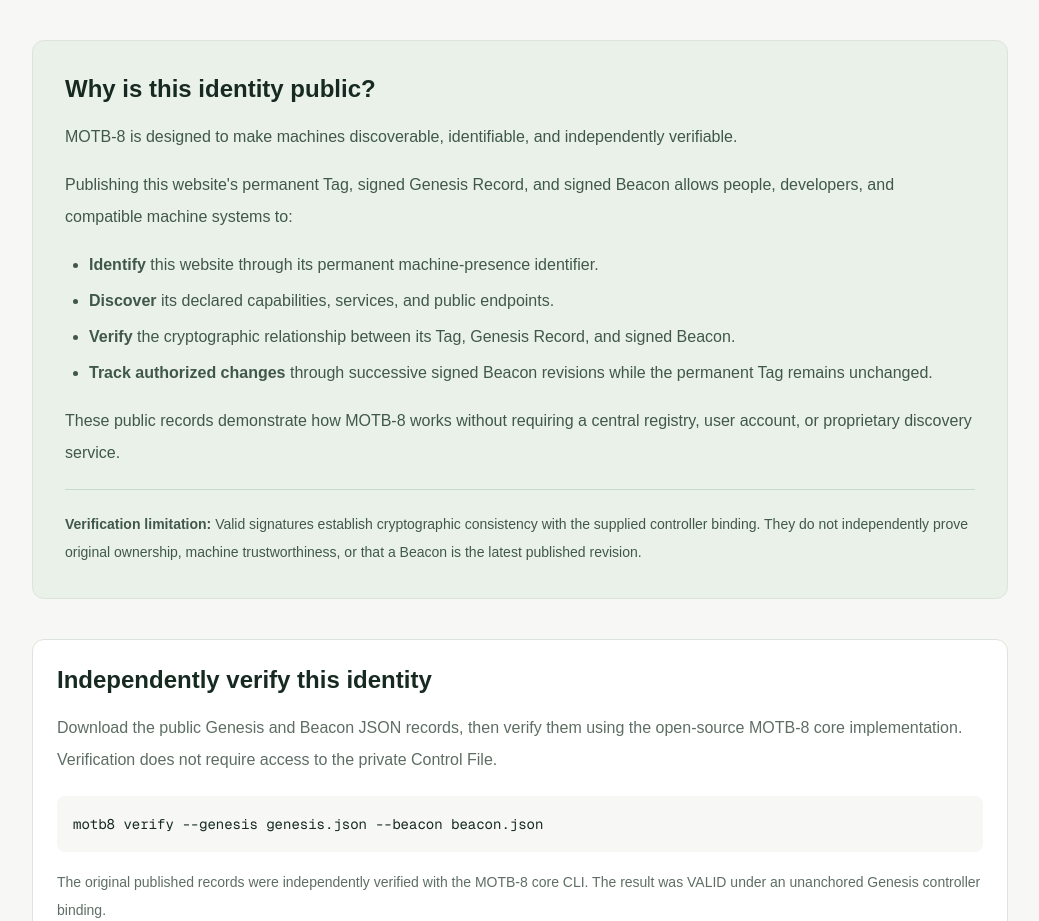
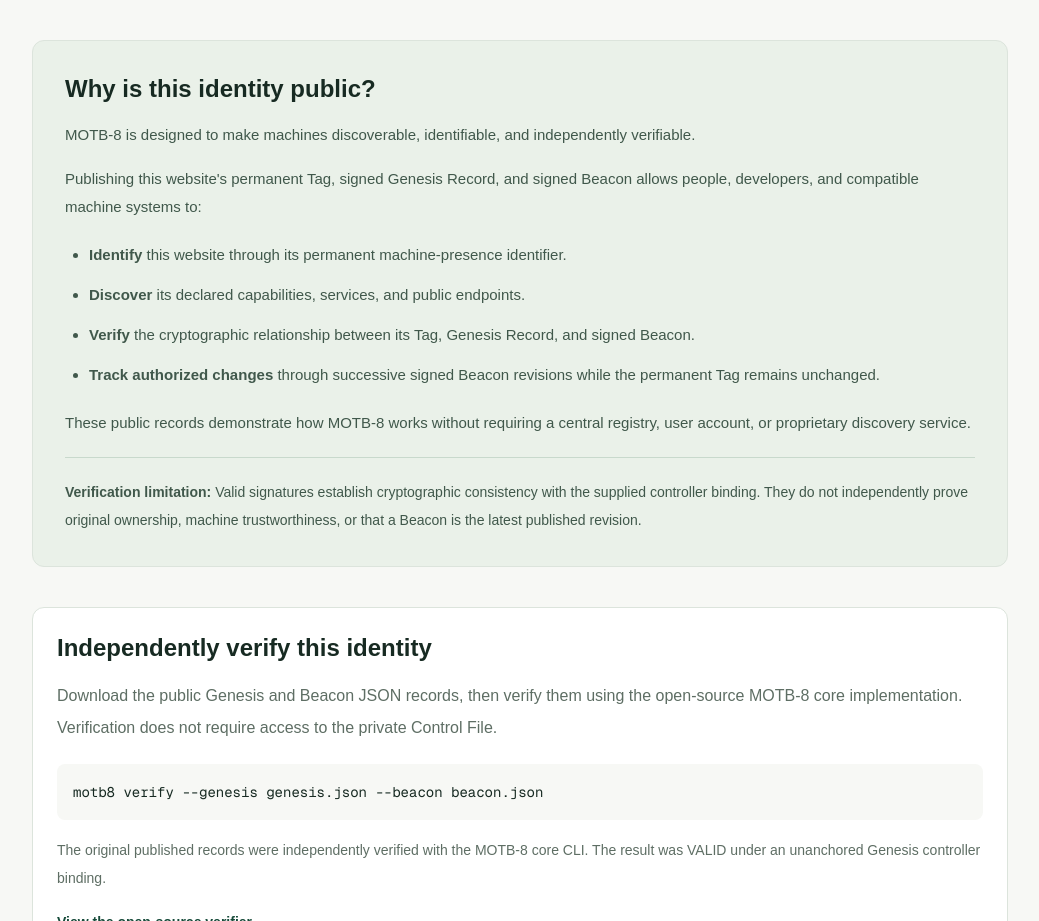
Before and after one commit to HouseMachine/MOTB-8-Web, a Next.js app: page /identity in a window 1280 px wide. Shown: the part 1161-2082 px from the top of the page, without its empty margins (120-1159 px from the left). Built offline with nearby package versions, Linux system fonts and the light colour scheme.

Commit message:
style: refine public identity explanation typography

```diff
--- a/src/components/identity/IdentityDetails.tsx
+++ b/src/components/identity/IdentityDetails.tsx
@@ -96,16 +96,16 @@ export default function IdentityDetails({
         <h2 className="text-2xl font-bold">
           Why is this identity public?
         </h2>
-        <p className="mt-4 leading-8 text-[#40584b]">
+        <p className="mt-4 text-[15px] leading-7 text-[#40584b]">
           MOTB-8 is designed to make machines discoverable,
           identifiable, and independently verifiable.
         </p>
-        <p className="mt-4 leading-8 text-[#40584b]">
+        <p className="mt-4 text-[15px] leading-7 text-[#40584b]">
           Publishing this website&apos;s permanent Tag, signed Genesis
           Record, and signed Beacon allows people, developers,
           and compatible machine systems to:
         </p>
-        <ul className="mt-5 list-disc space-y-3 pl-6 text-[#40584b]">
+        <ul className="mt-5 list-disc space-y-3 pl-6 text-[15px] leading-7 text-[#40584b]">
           <li>
             <strong>Identify</strong> this website through its
             permanent machine-presence identifier.
@@ -124,7 +124,7 @@ export default function IdentityDetails({
             permanent Tag remains unchanged.
           </li>
         </ul>
-        <p className="mt-5 leading-8 text-[#40584b]">
+        <p className="mt-5 text-[15px] leading-7 text-[#40584b]">
           These public records demonstrate how MOTB-8 works
           without requiring a central registry, user account,
           or proprietary discovery service.
```
